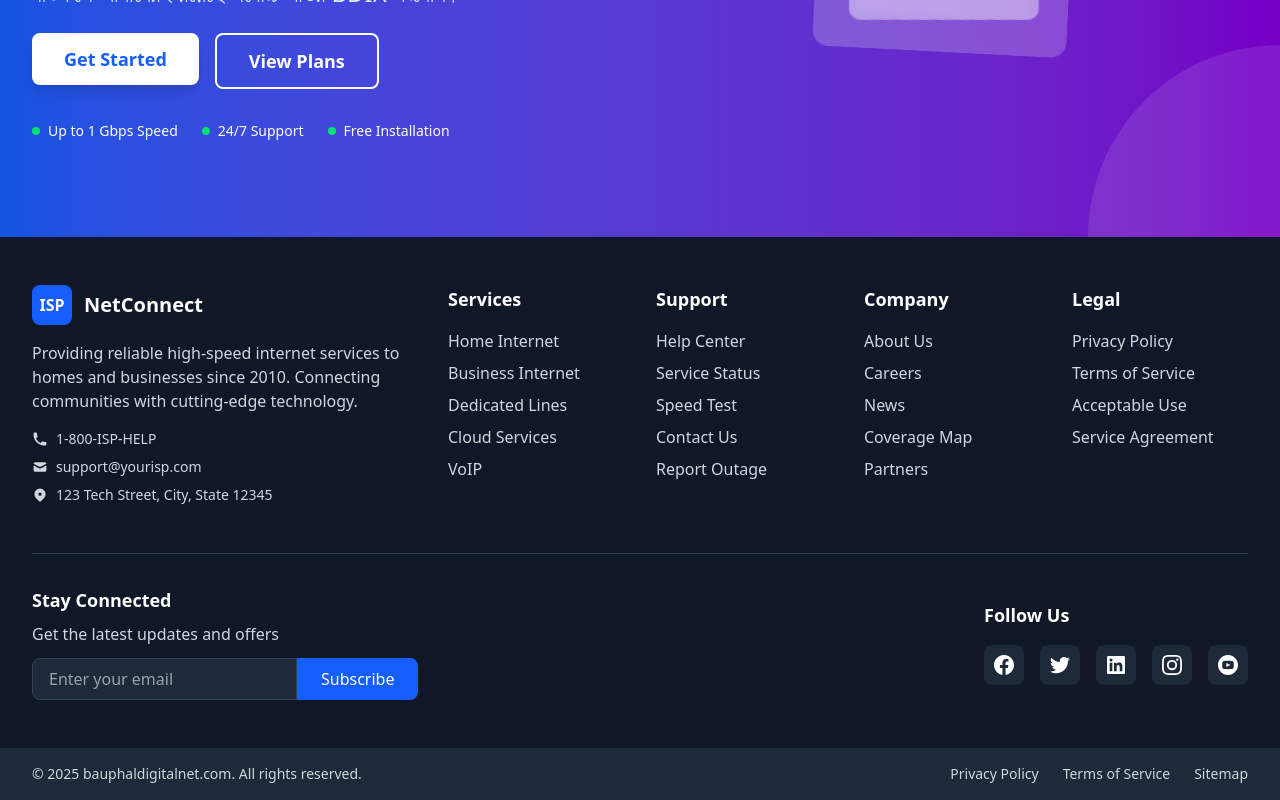
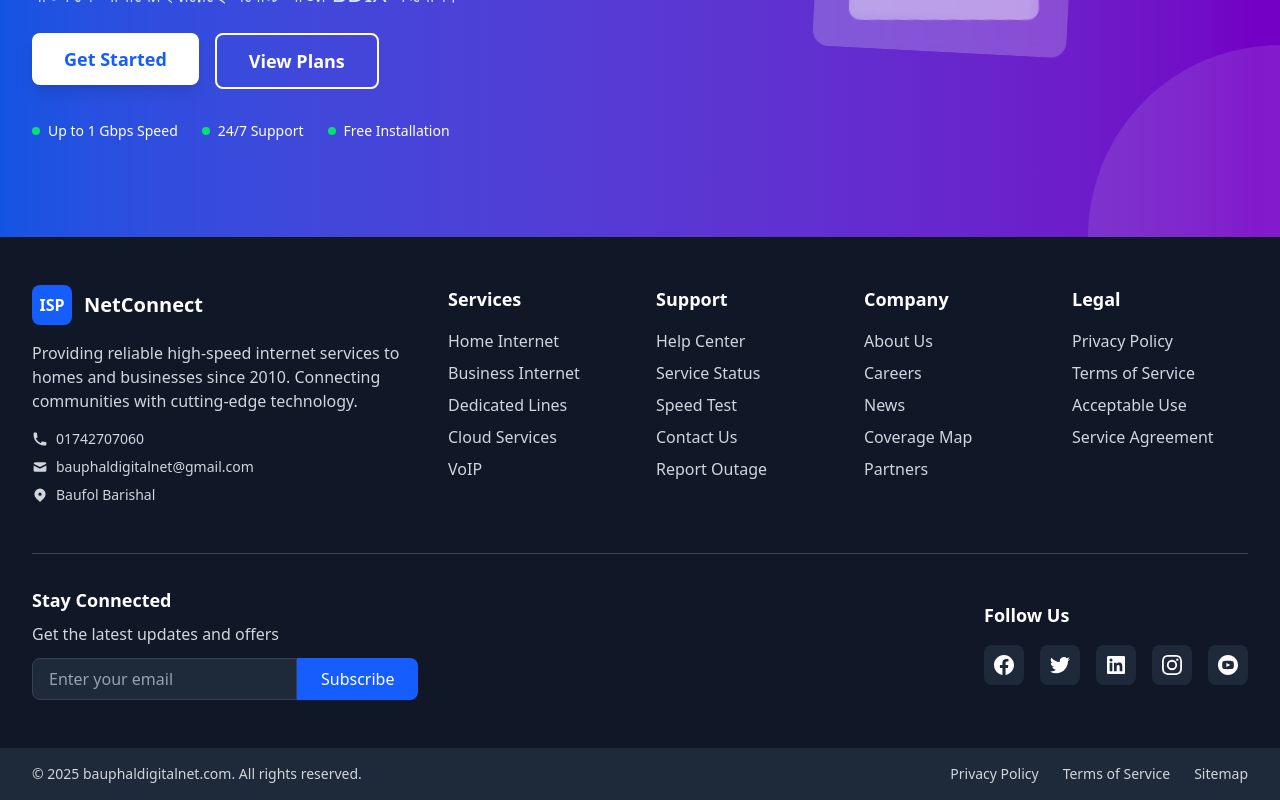
Before and after one commit to Kamiaaa/bauphaldigitalnet, a Next.js app: page / in a window 1280 px wide. Shown: the part 1858-2658 px from the top of the page. Built offline with nearby package versions, Linux system fonts and the light colour scheme.

Commit message:
Footer updated

```diff
--- a/app/components/Footer.tsx
+++ b/app/components/Footer.tsx
@@ -58,9 +58,9 @@ const Footer: React.FC = () => {
   ];
 
   const contactInfo = {
-    phone: '1-800-ISP-HELP',
-    email: 'support@yourisp.com',
-    address: '123 Tech Street, City, State 12345',
+    phone: '01742707060',
+    email: 'bauphaldigitalnet@gmail.com',
+    address: 'Baufol Barishal',
   };
 
   return (
```
